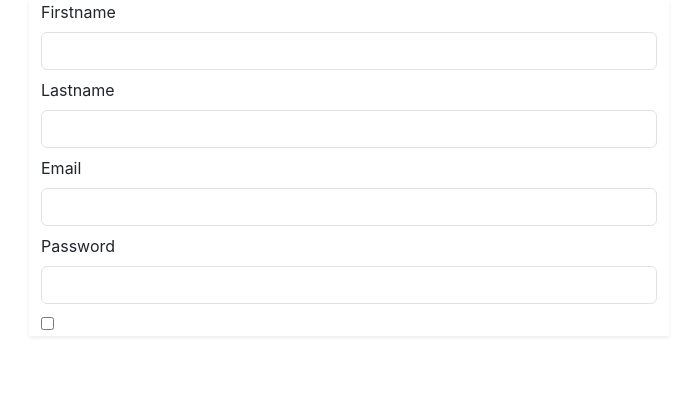
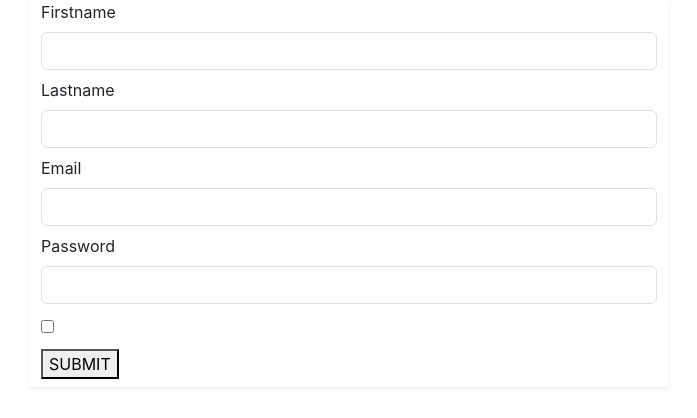
Before and after one commit to AkinolaAdewole/MERN__School_Management_App, a React (Create React App) app in the folder frontend/: page /signup in a window 1280 px wide. Shown: the top 418 px of the page, without its empty margins (291-988 px from the left). Built offline with nearby package versions, Linux system fonts and the light colour scheme.

Commit message:
School Management

```diff
--- a/frontend/src/pages/signup/SignUp.tsx
+++ b/frontend/src/pages/signup/SignUp.tsx
@@ -15,6 +15,23 @@ const SignUp = () => {
         password:''
     })
 
+    const { firstname, lastname, email, password} = formData
+
+    const onChange = (e: React.ChangeEvent<HTMLInputElement>) => {
+      setFormData((prevState) => ({
+        ...prevState,
+        [e.target.name]: e.target.value,
+      }))
+    }
+
+
+    const handleSubmit = (e: React.FormEvent<HTMLFormElement>) => {
+      e.preventDefault();
+      console.log(formData);
+      // Other form submission logic
+    };
+
+
   return (
     <>
       <div>
@@ -22,27 +39,33 @@ const SignUp = () => {
           <div className='row'>
             <div className='col-6 shadow-sm mx-auto'>
 
-              <form action="">
+              <form action=""  onSubmit={handleSubmit}>
 
                 <label htmlFor="">Firstname</label>
                 <input type="text" name='firstname'
                   className='form-control my-2'
-                  value={formData.firstname} />
+                  value={firstname} onChange={onChange} />
 
                 <label htmlFor="">Lastname</label>
                 <input type="text" name='lastname'
                   className='form-control my-2'
-                  value={formData.lastname}/>
+                  value={lastname} onChange={onChange}/>
 
                   <label htmlFor="">Email</label>
                   <input type="text" name='email'
                     className='form-control my-2'
-                    value={formData.email}/>
+                    value={email} onChange={onChange}/>
 
                   <label htmlFor="">Password</label>
                   <input type="password" name='password'
-                    className='form-control my-2'/>
-                  <input type="checkbox" />
+                    className='form-control my-2'
+                    value={password} onChange={onChange}/>
+
+                  <input type="checkbox" className=' my-2' />
+
+                  <div>
+                    <button className='my-2'>SUBMIT</button>
+                  </div>
               </form>
             </div>
           </div>
```
